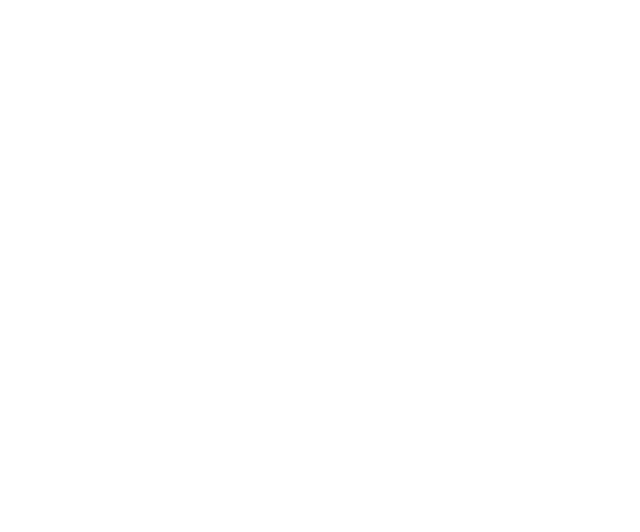
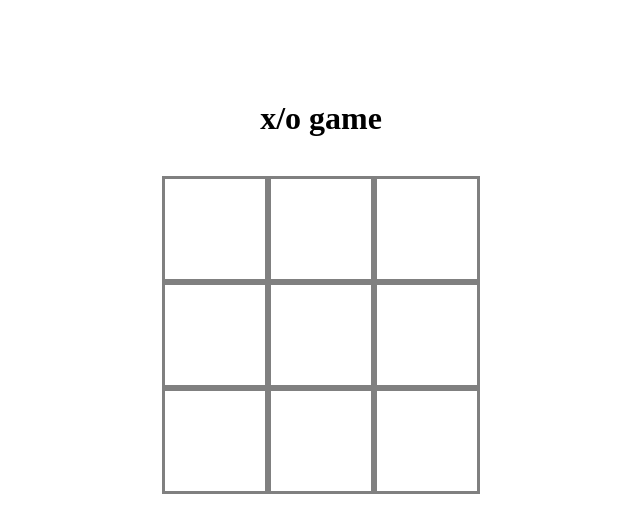
Before and after one commit to EduardLopatin/x-o, a plain HTML site: page index.html in a window 1280 px wide. Shown: the whole page, without its empty margins (319-959 px from the left). Drawn offline with Linux system fonts and the light colour scheme.

Commit message:
field created

```diff
--- a/game.js
+++ b/game.js
@@ -1 +1,35 @@
-console.log('all fine!');
+var game = new Game();
+
+function Game() {
+    createField();
+}
+
+function createField() {
+    document.body.style.textAlign = 'center';
+    document.body.style.marginTop = '100px';
+    createElement('h1','x/o game');
+    createElement('br','');
+
+    for ( var i = 1; i <= 9; i++ ){
+
+        if ( i == 4 || i == 7 ) {
+            document.write('<br>')
+        }
+        var element = createElement('div', '&nbsp;');
+        getStyle(element);
+    }
+}
+
+function createElement(tag, text) {
+    var element = document.createElement(tag);
+    element.innerHTML = text;
+    document.body.appendChild(element);
+    return element;
+}
+function getStyle(block) {
+    block.style.width = '100px';
+    block.style.height = '100px';
+    block.style.border = 'solid';
+    block.style.borderColor = 'gray';
+    block.style.display = 'inline-block';
+}
--- a/index.html
+++ b/index.html
@@ -3,8 +3,8 @@
 <head>
     <meta charset="UTF-8">
     <title>x/o game</title>
-<script src="game.js"></script>
 </head>
 <body>
+<script src="game.js"></script>
 </body>
 </html>
```
